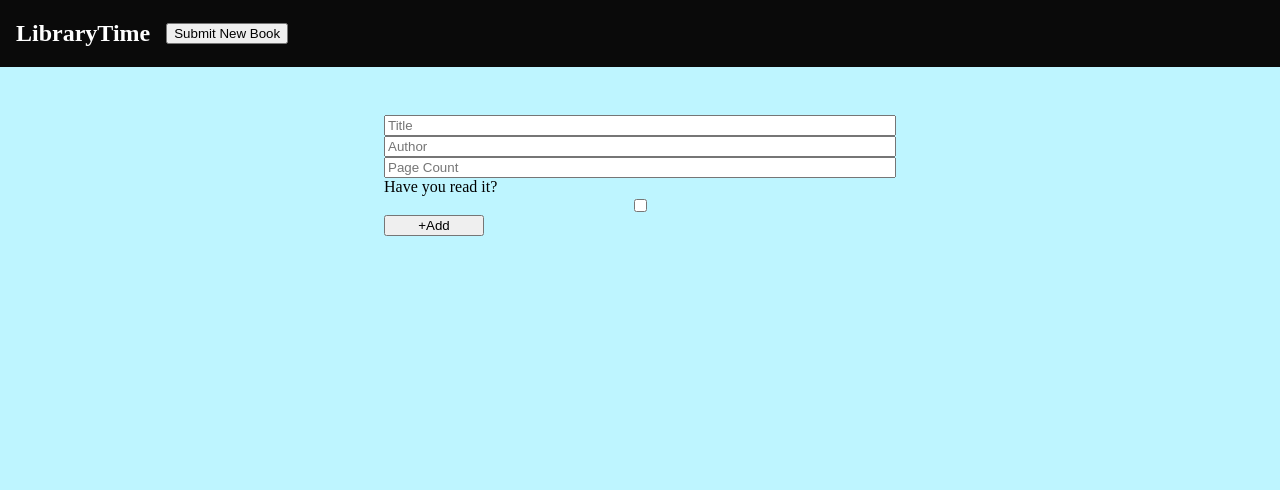
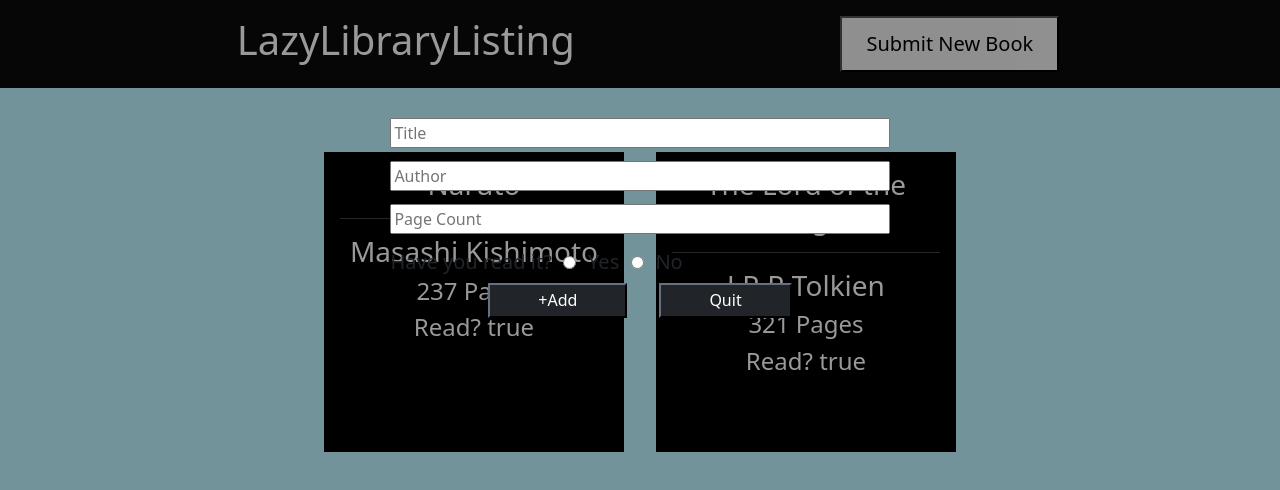
Before and after one commit to jamesonarnett/odinLibrary, a plain HTML site: page index.html in a window 1280 px wide. Both pictures are taken after a click on the button "Submit New Book". Drawn offline with Linux system fonts and the light colour scheme.

Commit message:
Add book logic, work on styling

```diff
--- a/index.html
+++ b/index.html
@@ -5,50 +5,83 @@
     <meta http-equiv="X-UA-Compatible" content="IE=edge" />
     <meta name="viewport" content="width=device-width, initial-scale=1.0" />
     <title>Odin Practice</title>
+    <link rel="stylesheet" href="bootstrap.min.css" />
     <link rel="stylesheet" href="styles.css" />
   </head>
 
-  <body style="background-color: rgb(190, 245, 255); margin: 0">
-    <nav class="navbar">
-      <h1 class="title">LibraryTime</h1>
+  <body>
+    <nav class="navbarBOOT">
+      <h1 class="title">LazyLibraryListing</h1>
 
-      <div class="centerNewBookButton">
-        <p>
-          <button class="buttonCenter" onClick="{addBookToLibrary()}">
+      <div class="navFlexCenter">
+        <button id="newBookButton" class="newBookButton">
           Submit New Book
         </button>
-        </p>
       </div>
     </nav>
-
-    <div class="flexCenter">
-      <form class="flex">
+    <div id="modal" class="modal">
+      <div class="modalFlexCenter">
+        <form id="form" class="flex">
           <input
+            id="title"
             class="inputItem"
             type="text"
             name="bookTitle"
             placeholder="Title"
+            required
           />
           <input
+            id="author"
             class="inputItem"
             type="text"
             name="author"
             placeholder="Author"
+            required
           />
           <input
+            id="pages"
             class="inputItem"
             type="number"
             name="pages"
             placeholder="Page Count"
+            required
           />
-        <label class="inputItem" for="read">Have you read it?</label>
-        <input class="inputItem" type="checkbox" name="read" />
-        <button class="submitButton" type="sumbit">+Add</button>
+          <label class="inputItem checkLabel" for="read"
+            >Have you read it?
+            <span>
+              <input
+                id="isRead"
+                class="inputItem"
+                type="radio"
+                name="read"
+                value="yes"
+              />
+              Yes
+            </span>
+            <input
+            id="notRead"
+            class="inputItem"
+            type="radio"
+            name="read"
+            value="no"
+          />
+        </span> No
+            </label
+          >
+
+          <div class="btnDiv">
+            <button id="addButton" class="btn-dark submitButton" type="sumbit">
+              +Add
+            </button>
+            <button id="quitButton" class="btn-dark closeModalButton">
+              Quit
+            </button>
+          </div>
         </form>
       </div>
+    </div>
+    <div id="insertBooksHere" class="bookListDiv">
 
-    <div>
-      <ul id="bookList"></ul>
     </div>
 
     <script src="index.js"></script>
--- a/index.js
+++ b/index.js
@@ -1,12 +1,50 @@
-const mybookList = document.getElementById("bookList");
+const mybookList = document.getElementById("insertBooksHere");
+const formTitle = document.getElementById("title");
+const formAuthor = document.getElementById("author");
+const formPages = document.getElementById("pages");
+const formIsRead = document.getElementById("isRead");
+
+const newBookButton = document.getElementById("newBookButton");
+
+const modal = document.getElementById("modal");
+const quit = document.getElementById("quitButton");
+const addBookToLibrary = document.getElementById("addButton");
+const form = document.getElementById("form");
+
+// modal events
+
+newBookButton.onclick = (e) => {
+  e.preventDefault();
+  modal.style.display = "block";
+};
+
+quit.onclick = (e) => {
+  e.preventDefault();
+  modal.style.display = "none";
+};
+
+window.onclick = (e) => {
+  if (e.target == modal) {
+    modal.style.display = "none";
+  }
+};
+
+addBookToLibrary.onclick = (e) => {
+  e.preventDefault();
+  addBook();
+};
+
+//modal events
+
 let myLibrary = [
-  { name: "The Lord of the Rings", author: "J.R.R Tolkien", status: "read" },
   {
-    name: "Alice in Wonderland",
-    author: "Lewis Caroll",
-    status: "not read",
+    title: "The Lord of the Rings",
+    author: "J.R.R Tolkien",
+    pages: 321,
+    read: true,
   },
-  { name: "Naruto", author: "Masashi Kishimoto", status: "read" },
+
+  { title: "Naruto", author: "Masashi Kishimoto", pages: 237, read: true },
 ];
 
 class Book {
@@ -23,8 +61,43 @@ class Book {
   }
 }
 
-const addBookToLibrary = (title, author, pages, read) => {
-  let book = new Book(title, author, pages, read);
+// form.addEventListener("submit", (e) => {
+//   let bookTitle = form.elements[0].value;
+//   let bookAuthor = form.elements[1].value;
+//   let bookPages = form.elements[2].value;
+//   let bookRead = form.elements[3].value;
 
-  myLibrary.push(book);
+//   return new Book(bookTitle, bookAuthor, bookPages, bookRead);
+// });
+
+const addBook = () => {
+  title = formTitle.value;
+  author = formAuthor.value;
+  pages = formPages.value;
+  read = getCheckValue();
+
+  let newBook = new Book(title, author, pages, read);
+  myLibrary.push(newBook);
+  console.log(myLibrary);
 };
+
+myLibrary.forEach((item) => {
+  const aBook = `
+  <div class="flexBook">
+  <div class="insideBook">
+  <h3>${item.title}</h3>
+  <hr />
+  <h3>${item.author}</h3>
+  <h4>${item.pages} Pages</h4>
+  <h4> Read? ${item.read}</h4>
+  </div>
+  </div>`;
+
+  mybookList.insertAdjacentHTML("afterbegin", aBook);
+});
+
+const getCheckValue = () => {
+  if (form.querySelector('input[name="read"]:checked').value == "yes")
+    return true;
+  else return false;
+};
--- a/styles.css
+++ b/styles.css
@@ -1,10 +1,17 @@
-.navbar {
+body {
+  background-color: rgb(190, 245, 255);
   margin: 0;
-  padding: 0;
+}
+
+.navbarBOOT {
+  margin: 0;
+  padding: 1rem;
   background-color: rgb(10, 10, 10);
   display: flex;
   margin-bottom: 3rem;
   width: 100%;
+  align-items: center;
+  justify-content: space-around;
 }
 
 .title {
@@ -12,13 +19,25 @@
   color: white;
 }
 
-.centerNewBookButton {
-  display: flex;
-  align-items: center;
+.newBookButton {
+  font-size: 20px;
+  padding: 0.7rem 1.5rem;
+  margin-left: -10rem;
 }
 
-.buttonCenter {
-  justify-self: center;
+/* MODAL */
+
+.modal {
+  display: hidden;
+  position: fixed;
+  z-index: 1;
+  left: 0;
+  top: 0;
+  width: 100%;
+  height: 100%;
+  overflow: auto;
+  background-color: rgb(0, 0, 0);
+  background-color: rgba(0, 0, 0, 0.4);
 }
 
 .flex {
@@ -27,11 +46,49 @@
   width: 40%;
 }
 
-.flexCenter {
+.modalFlexCenter {
+  margin-top: 7rem;
   display: flex;
   justify-content: center;
 }
 
-.submitButton {
-  width: 100px;
+.btn-dark {
+  padding: 0.2rem 3rem;
+  margin: 0rem 1rem;
 }
+
+.btnDiv {
+  display: flex;
+  justify-content: center;
+}
+
+.inputItem {
+  margin: 0.4rem;
+}
+
+.checkLabel {
+  font-size: 20px;
+}
+
+/* BookList */
+
+.bookListDiv {
+  display: flex;
+  flex-wrap: wrap;
+  justify-content: center;
+}
+
+.flexBook {
+  display: flex;
+  flex-direction: column;
+  width: 300px;
+  height: 300px;
+  background-color: rgb(0, 0, 0);
+  color: white;
+  margin: 1rem;
+}
+
+.insideBook {
+  text-align: center;
+  padding: 1rem;
+}
```
Also changed, not shown: bootstrap.min.css (added). Lines whose indentation alone changed are shown as unchanged.
